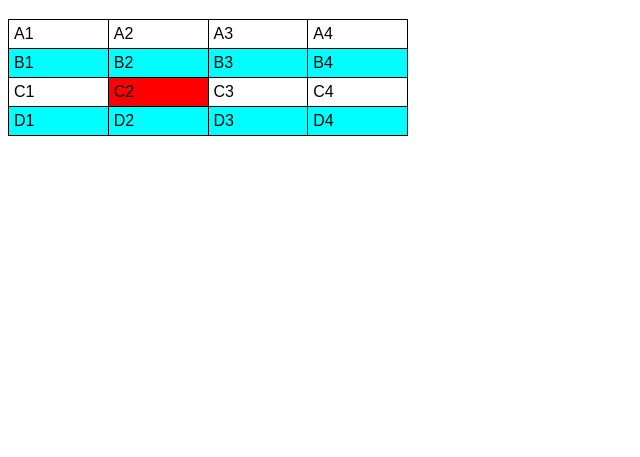
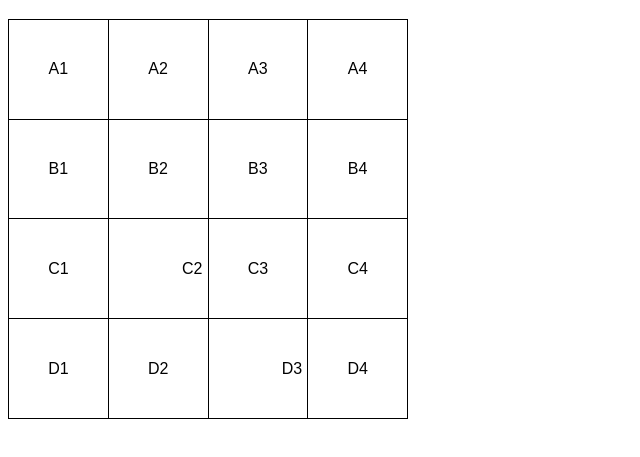
Before and after one commit to albertocaio08/html-css, a plain HTML site: page exercicios/ex023/tabela001.html in a window 1280 px wide. Shown: the part 61-518 px from the top of the page, without its empty margins (0-640 px from the left). Drawn offline with Linux system fonts and the light colour scheme.

Commit message:
Update tabela001.html

```diff
--- a/exercicios/ex023/tabela001.html
+++ b/exercicios/ex023/tabela001.html
@@ -11,20 +11,19 @@
         }
 
         table{
+            height: 400px;
             width: 400px;
             border-collapse: collapse;
-        }
-
-        tr.linha{
-            background-color: aqua;
         }
         td{
             border: 1px solid black;
             padding: 5px;
+            text-align: center; /*Alinhamento horizontal*/
+            vertical-align:middle; /*Ainhamento vertical*/
         }
 
-        td.dado{
-            background-color: red;
+        .numero{
+            text-align: right;
         }
 
     </style>
@@ -38,7 +37,7 @@
             <td>A3</td>
             <td>A4</td>
         </tr>
-        <tr class="linha">
+        <tr>
             <td>B1</td>
             <td>B2</td>
             <td>B3</td>
@@ -46,14 +45,14 @@
         </tr>
         <tr>
             <td>C1</td>
-            <td class="dado">C2</td>
+            <td class="numero">C2</td>
             <td>C3</td>
             <td>C4</td>
         </tr>
-        <tr  class="linha">
+        <tr>
             <td>D1</td>
             <td>D2</td>
-            <td>D3</td>
+            <td class="numero">D3</td>
             <td>D4</td>
         </tr>
     </table>
```
